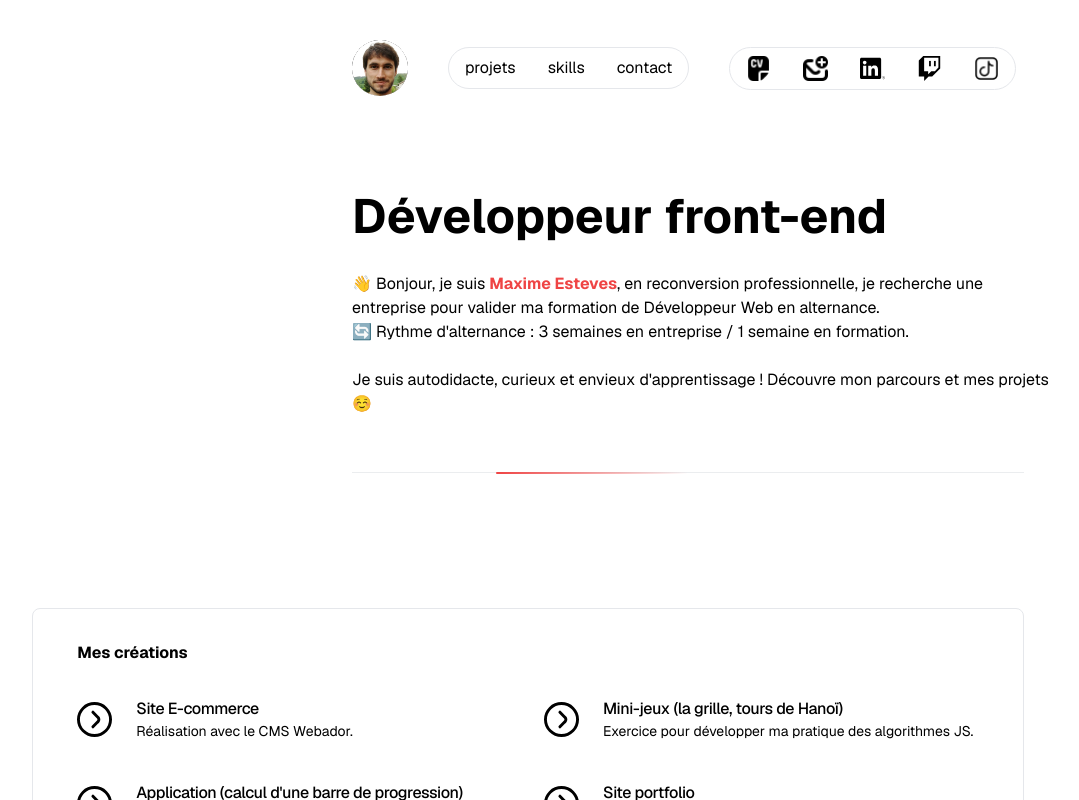
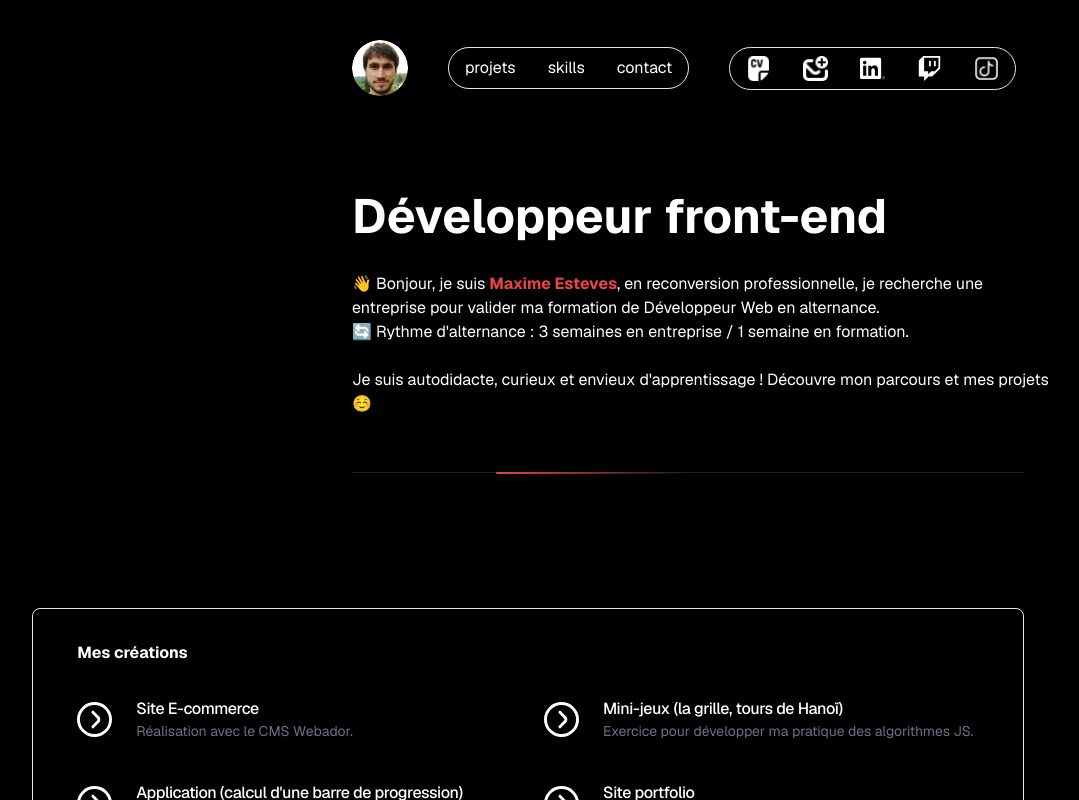
Before and after one commit to Maxime-esteves/maxime-esteves, a Next.js app: page / in a window 1280 px wide. Shown: the top 800 px of the page, without its empty margins (112-1191 px from the left). Built offline with nearby package versions, Linux system fonts and the light colour scheme.

Commit message:
Update layout.tsx
Signed-off-by: Maxime <maxime.esteves81200@gmail.com>

```diff
--- a/app/layout.tsx
+++ b/app/layout.tsx
@@ -13,9 +13,9 @@ export default function RootLayout({
   children,
 }: Readonly<{ children: React.ReactNode }>) {
   return (
-    <html lang="fr" suppressHydrationWarning className="dark scroll-smooth">
+    <html lang="fr" suppressHydrationWarning className=" scroll-smooth">
       <body className={cn(GeistSans.variable, "font-sans h-full bg-background text-foreground")}>
-        <ThemeProvider attribute="class" defaultTheme="dark" enableSystem>
+        <ThemeProvider attribute="class" defaultTheme="" enableSystem>
           {children}
         </ThemeProvider>
       </body>
```
